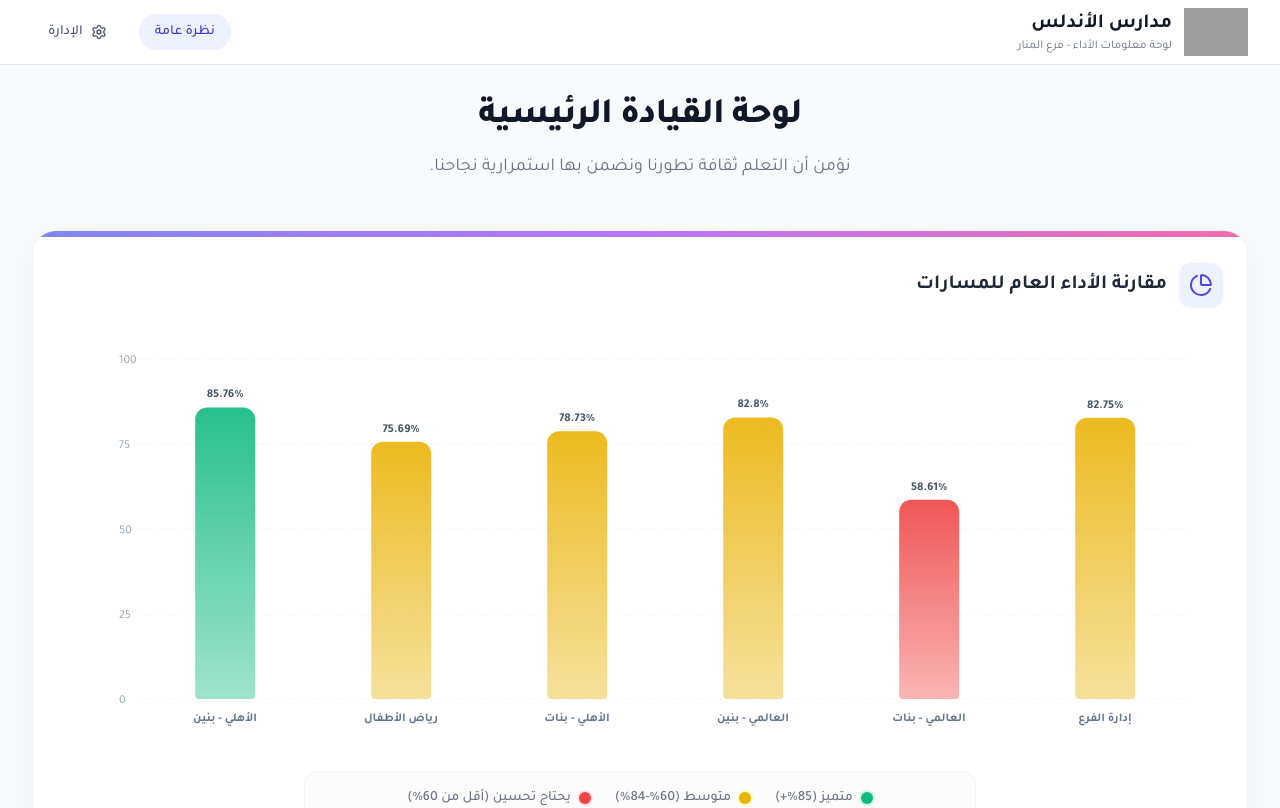
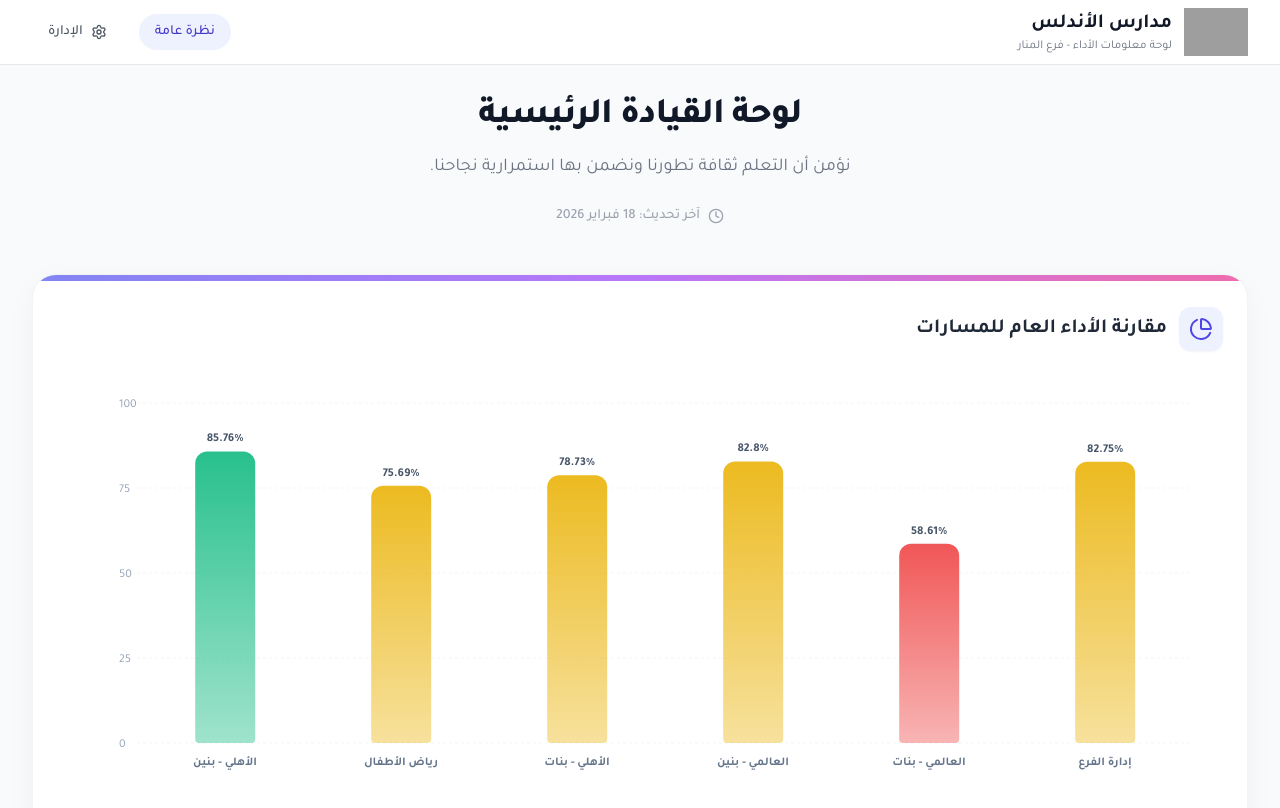
Before and after one commit to fandalus/omprehensive-platform, a React (Vite) app: page / in a window 1280 px wide. Shown: the top 808 px of the page. Built offline with nearby package versions, Linux system fonts and the light colour scheme; grey boxes are pictures that could not be loaded.

Commit message:
feat: Display last updated timestamp
Adds a "Last Updated" label with a clock icon to the main dashboard section. This provides users with immediate visibility into the freshness of the data displayed.

```diff
--- a/App.tsx
+++ b/App.tsx
@@ -243,6 +243,12 @@ function App() {
                   ? 'تحديث البيانات والمؤشرات، وتخصيص هوية التطبيق.'
                   : 'نؤمن أن التعلم ثقافة تطورنا ونضمن بها استمرارية نجاحنا.'}
             </p>
+
+            {/* Last Updated Label */}
+            <div className="mt-6 flex items-center justify-center gap-2 text-sm text-gray-400 font-medium">
+              <Clock className="w-4 h-4" />
+              <span>آخر تحديث: {lastUpdated}</span>
+            </div>
         </div>
 
         {activeTab === 'dashboard' && !selectedTrackId && (
```
